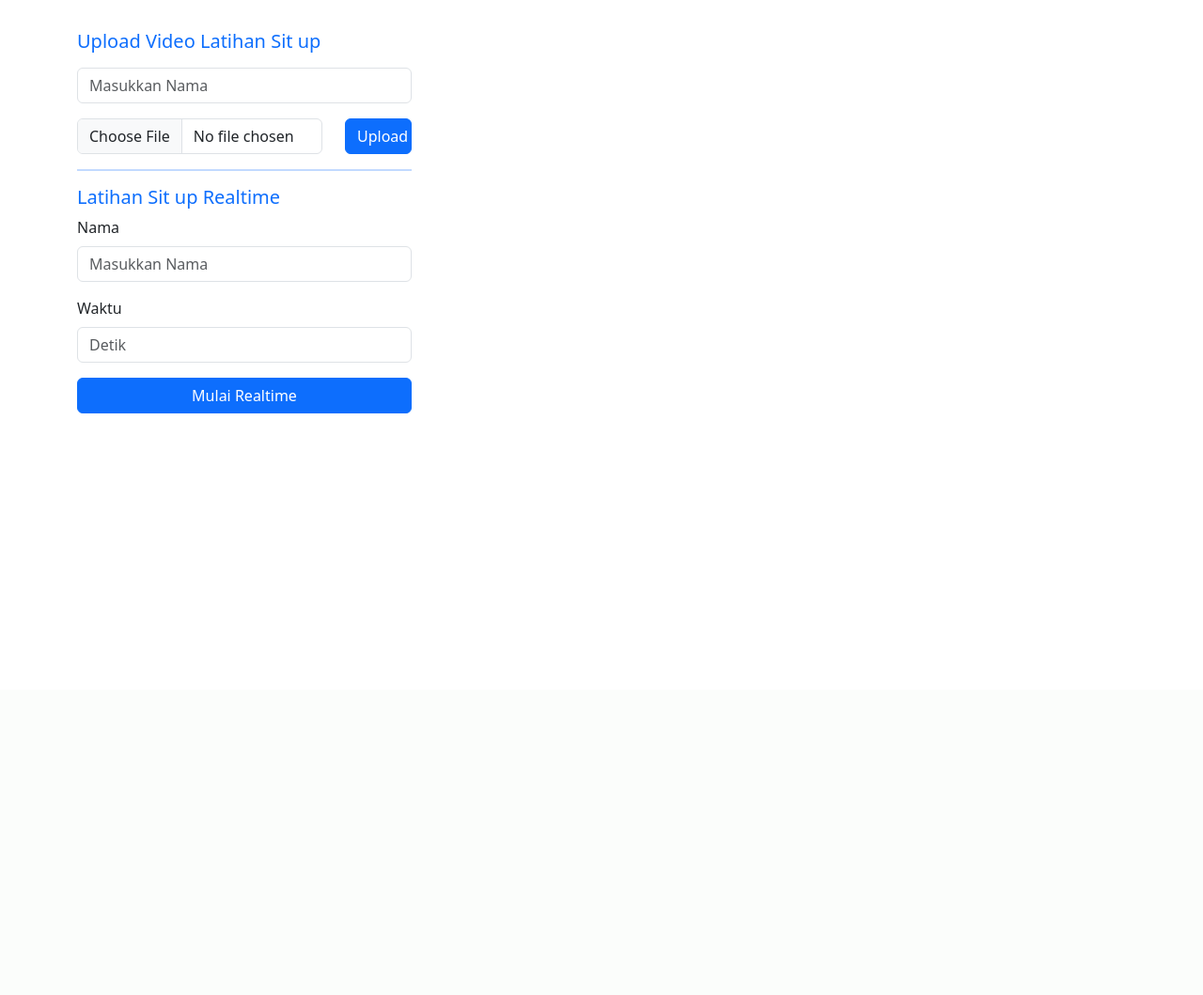
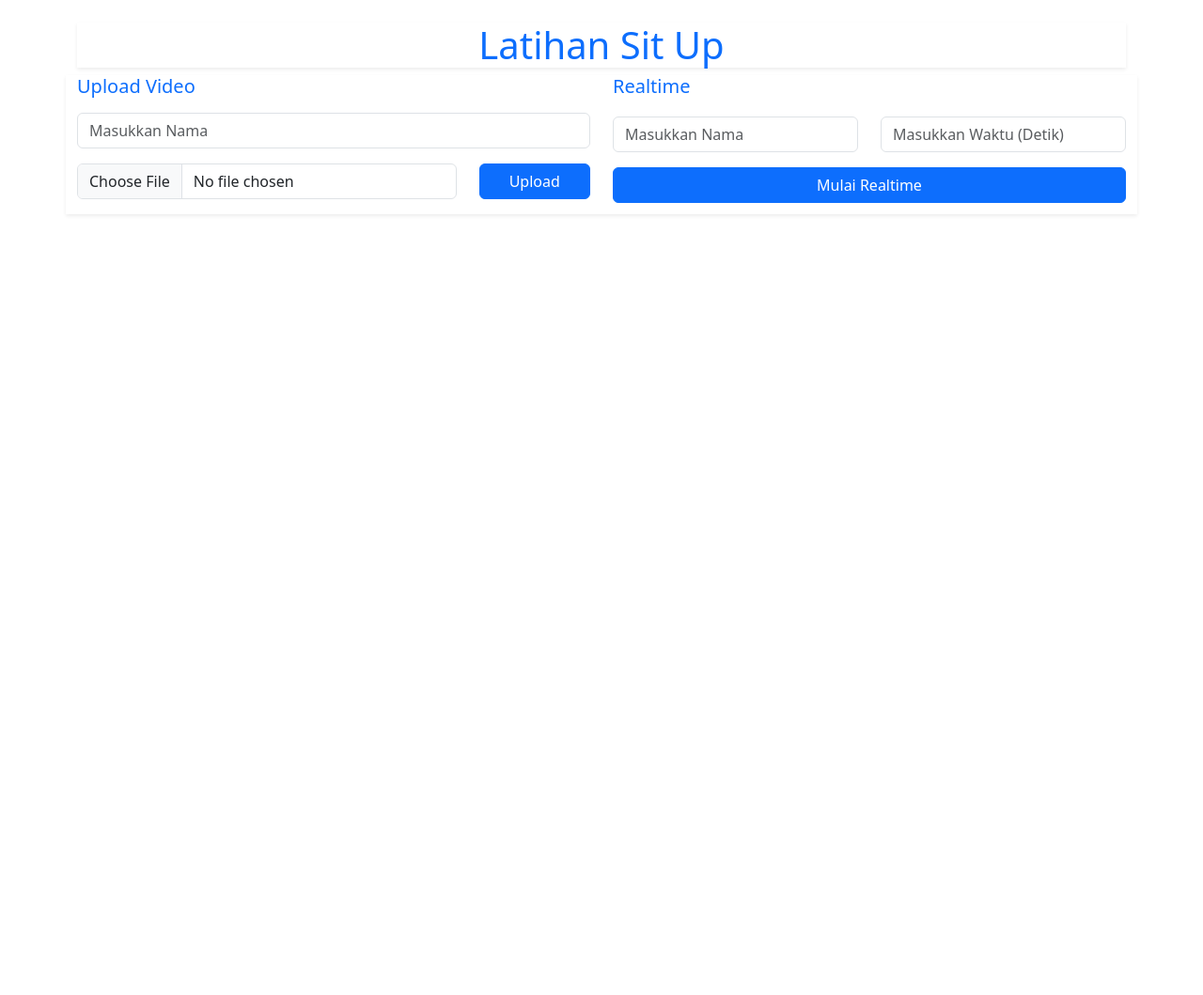
Before and after one commit to Wintec-Yuda/validasi-sit-up, a Flask app: page /latihan in a window 1280 px wide; the page is wider, and only the part inside the window is pictured. Shown: the part 66-1125 px from the top of that part at 94% size. Before the commit the page ends 506 px from the top of that part, so only its background shows below. Run offline with Flask 3, Linux system fonts and the light colour scheme; parts of the project's set-up code (start-up, migrations or seed data) failed here and were passed over.

Commit message:
layout video iframe

```diff
--- a/templates/latihan.html
+++ b/templates/latihan.html
@@ -1,11 +1,11 @@
 {% include 'layout/header.html' %}
 
 <main class="container mt-4">
-    <div class="row">
-        <div class="col-md-4 mt-2 mt-md-none">
-            <form id="uploadForm" enctype="multipart/form-data" method="post">
+    <h1 class="text-primary shadow-sm text-center">Latihan Sit Up</h1>
+    <div class="row shadow-sm">
+        <form class="col-md-6" id="uploadForm" enctype="multipart/form-data" method="post">
             <div class="mb-3">
-                    <h5 class="text-primary mb-2">Upload Video Latihan Sit up</h5>
+                <h5 class="text-primary mb-2">Upload Video</h5>
             </div>
             <div class="mb-3">
                 <input type="text" class="form-control" id="namaUpload" name="nama" placeholder="Masukkan Nama"
@@ -20,18 +20,18 @@
                 </div>
             </div>
         </form>
-            <hr class="border-primary border-top border-2">
-            <div class="d-grid">
-                <h5 class="text-primary mb-2">Latihan Sit up Realtime</h5>
+        <div class="d-grid col-md-6">
+            <h5 class="text-primary mb-2">Realtime</h5>
             <form id="realtime">
-                    <div class="mb-3">
-                        <label for="nama" class="form-label">Nama</label>
+                <div class="row">
+                    <div class="col-md-6 mb-3">
                         <input type="text" class="form-control" id="namaRealtime" placeholder="Masukkan Nama"
                             name="nama" required>
                     </div>
-                    <div class="mb-3">
-                        <label for="waktu" class="form-label">Waktu</label>
-                        <input type="number" class="form-control" id="waktu" name="waktu" placeholder="Detik" required>
+                    <div class="col-md-6  mb-3">
+                        <input type="number" class="form-control" id="waktu" name="waktu"
+                            placeholder="Masukkan Waktu (Detik)" required>
+                    </div>
                 </div>
                 <div class="d-grid">
                     <button type="button" id="realtimeButton" class="btn btn-primary">Mulai Realtime</button>
@@ -39,12 +39,15 @@
             </form>
         </div>
     </div>
-        <div class="col-md-1"></div>
-        <div class="col-md-6 mt-2 mt-md-none">
-            <iframe name="iframe_a" id="iframe_a" title="Iframe"></iframe>
-            <p class="text-center"><a id="iframeVideo" class="d-none btn btn-primary p-2" target="iframe_a">Mulai
-                    Sekarang</a></p>
+    <div class="row d-flex justify-content-center">
+        <div style="width: 50%;" class="m-3">
+            <a id="iframeVideo" class="d-none btn btn-primary p-2" target="iframe_a">Mulai Sekarang</a>
         </div>
+        <div style="width: 100%; height: 100vh;">
+            <iframe name="iframe_a" id="iframe_a" title="Iframe" class="text-center"
+                style="width: 100%; height: 100%;"></iframe>
+        </div>
+
     </div>
 </main>
 
```
Lines whose indentation alone changed are shown as unchanged.
